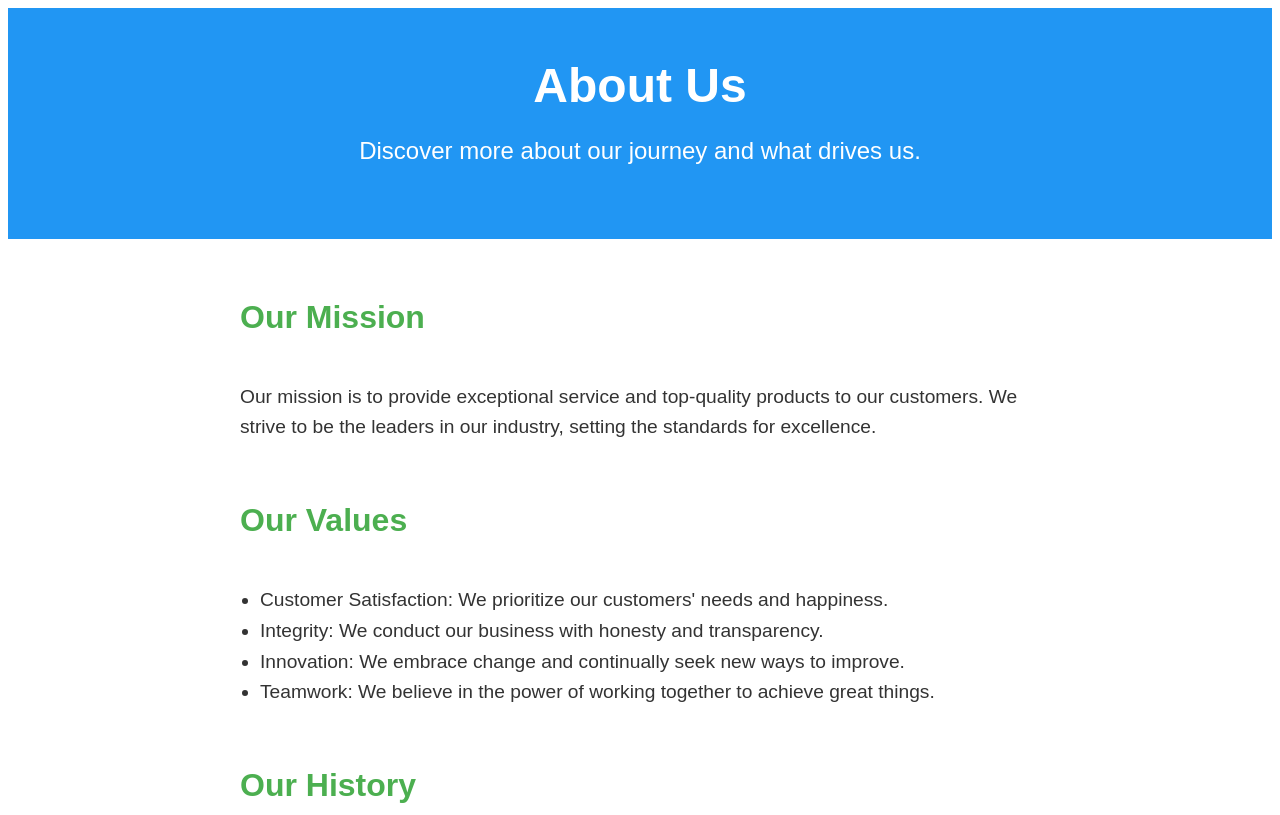
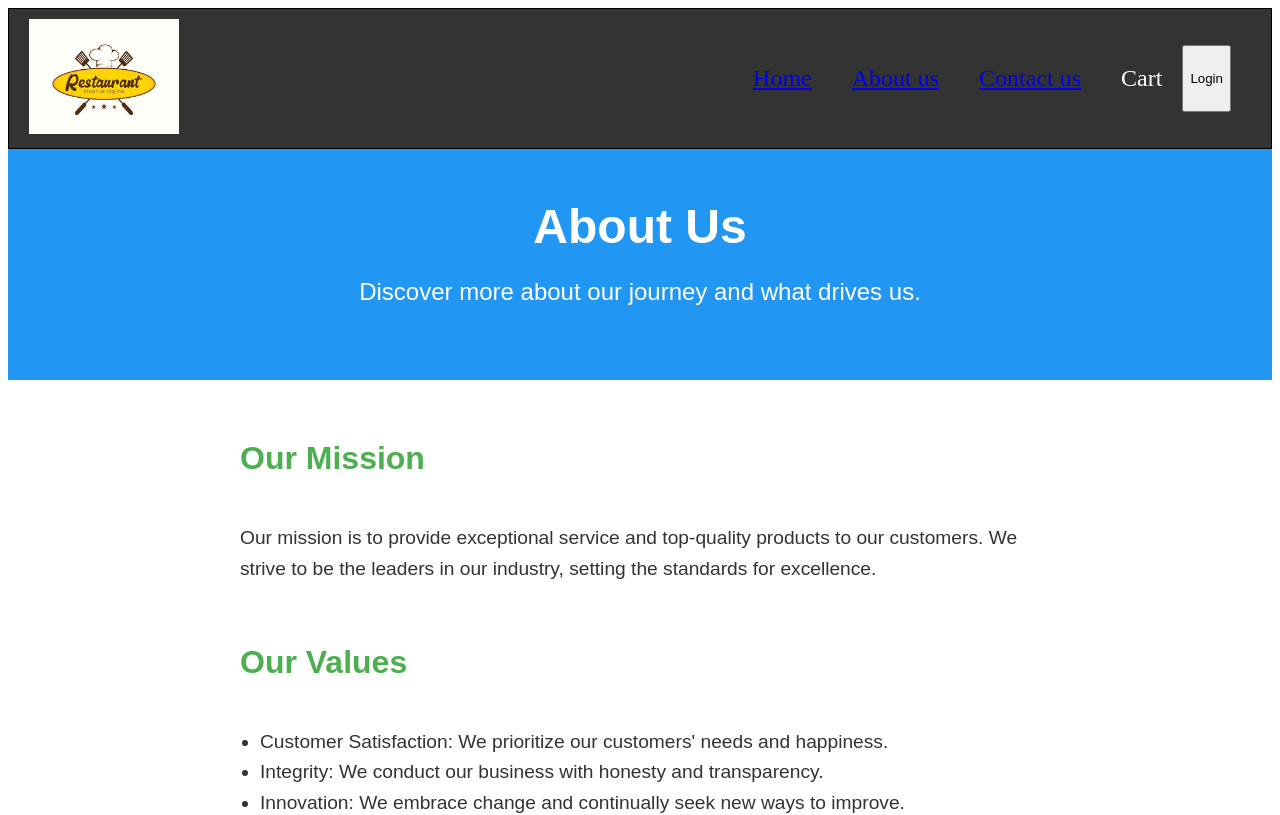
Before and after one commit to mudits02/Live-Restaurant, a React (Vite) app: page /about in a window 1280 px wide. Shown: the top 815 px of the page. Built offline with nearby package versions, Linux system fonts and the light colour scheme.

Commit message:
Added Routing

```diff
--- a/src/App.js
+++ b/src/App.js
@@ -5,13 +5,13 @@ import Body from "./Components/Body";
 import About from "./Components/About";
 import Contact from "./Components/Contact";
 import Error from "./Components/Error"
-import { createBrowserRouter , RouterProvider } from "react-router-dom";
+import { createBrowserRouter , RouterProvider , Outlet } from "react-router-dom";
 
 const Applayout = () => {
     return (
         <div className="app">
             <Header />
-            <Body />
+            <Outlet />
         </div>
     )
 }
@@ -20,17 +20,26 @@ const appRouter = createBrowserRouter([
   {
     path: "/",
     element: <Applayout />,
+    children:[
+
+      {
+        path: "/",
+        element: <Body />,
+      },
+      {
+        path: "/about",
+        element: <About />,
+        errorElement: <Error />
+      },
+      {
+        path: "/contact",
+        element: <Contact />
+      },
+    ],
     errorElement: <Error />
   },
 
-  {
-    path: "/about",
-    element: <About />
-  },
-  {
-    path: "/contact",
-    element: <Contact />
-  },
+
 ]);
 
 const root = ReactDOM.createRoot(document.getElementById("root"));
--- a/src/Components/Body.js
+++ b/src/Components/Body.js
@@ -50,8 +50,7 @@ const Body = () => {
                     onClick={() => {
                         const filteredList = ListofRestaurants.filter((res) => res.info.avgRating > 4.0);
                         setSeachRestaurntList(filteredList);
-                    }}
-                >
+                }}>
                     Top Rated Restaurant
                 </button>
             </div>
--- a/src/Components/Error.js
+++ b/src/Components/Error.js
@@ -1,11 +1,14 @@
 import React from 'react';
+import { useRouteError } from 'react-router-dom';
 import { Link } from 'react-router-dom';
 
 const ErrorPage = () => {
+    const err = useRouteError(); //dynamically finds the errors that is taking place on the page
+    console.log(err);
     return (
         <div className="error-container">
-            <h1>404</h1>
-            <h2>Oops! Page Not Found</h2>
+            <h1>{err.status}</h1>
+            <h2>Oops! {err.error.message}</h2>
             <p>The page you are looking for doesn't exist or has been moved.</p>
             <Link to="/" className="home-link">Go Back Home</Link>
         </div>
--- a/src/Components/Header.js
+++ b/src/Components/Header.js
@@ -1,5 +1,6 @@
 import logo from "../../images/download.png";
 import { useState } from "react";
+import { Link } from "react-router-dom";
 
 const Header = () => {
     const [loginBtn, setLoginBtn] = useState("Login");
@@ -13,9 +14,15 @@ const Header = () => {
 
             <div className="nav-items">
                 <ul>
-                    <li>Home</li>
-                    <li>About us</li>
-                    <li>Contact us</li>
+                    <li>
+                    <Link to="/">Home</Link>
+                    </li>
+                    <li>
+                        <Link to="/about" >About us</Link>
+                    </li>
+                    <li>
+                        <Link to="/contact" >Contact us </Link>
+                    </li>
                     <li>Cart</li>
                     <button onClick={() => {
                         setLoginBtn(loginBtn === "Login" ? "Logout" : "Login");
```
Also changed, not shown: Notes/9. Routing , Advanced Hooks/README.md.
